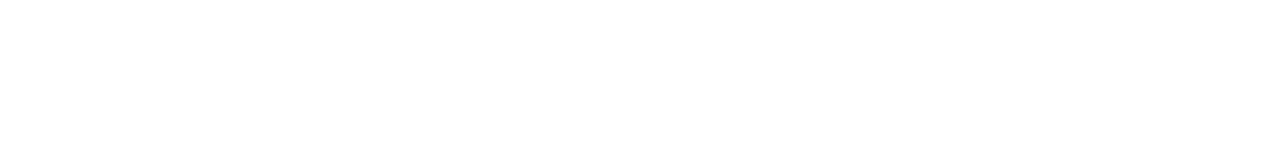
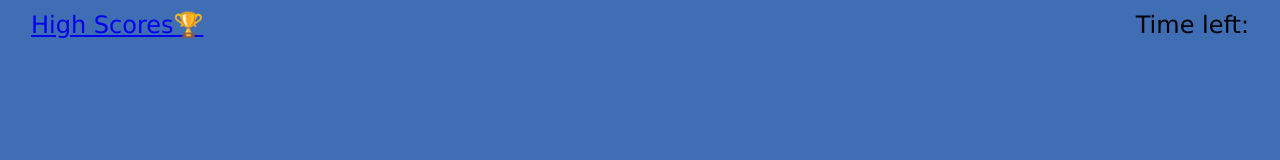
Before and after one commit to coreygettig7/timed-quiz, a plain HTML site: page gameplay.html in a window 1280 px wide. Drawn offline with Linux system fonts and the light colour scheme.

Commit message:
minor changes in wrong branch

```diff
--- a/assets/css/style.css
+++ b/assets/css/style.css
@@ -80,3 +80,21 @@ h2 {
 #highscore-btn {
     background: #e4e00b;
 }
+
+.gameplay-header {
+    display: flex;
+    justify-content: space-between;
+    margin: 0 20px;
+}
+
+.high-score-secondary-btn {
+    font-size: 2.4rem;
+    margin: 8px;
+    padding: 3px;
+}
+
+#quiz-timer {
+    font-size: 2.4rem;
+    margin: 8px;
+    padding: 3px;
+}
--- a/gameplay.html
+++ b/gameplay.html
@@ -0,0 +1,29 @@
+<!DOCTYPE html>
+<html lang="en">
+<head>
+    <meta charset="UTF-8">
+    <meta http-equiv="X-UA-Compatible" content="IE=edge">
+    <meta name="viewport" content="width=device-width, initial-scale=1.0">
+    <link rel="stylesheet" href="./assets/css/style.css">
+    <title>Coding Quiz</title>
+</head>
+<body>
+    <header class="gameplay-header">
+        <a href="/topScores.html" class="high-score-secondary-btn">High Scores🏆</a>
+        <div class="timer-div">
+            <p id="quiz-timer">
+                Time left:
+            </p>
+        </div>
+    </header>
+    <div class="questions-container">
+        <h1 id="question">
+
+        </h1>
+        <div id="choices">
+
+        </div>
+    </div>
+    <script src="./assets/js/script.js"></script>
+</body>
+</html>
```
